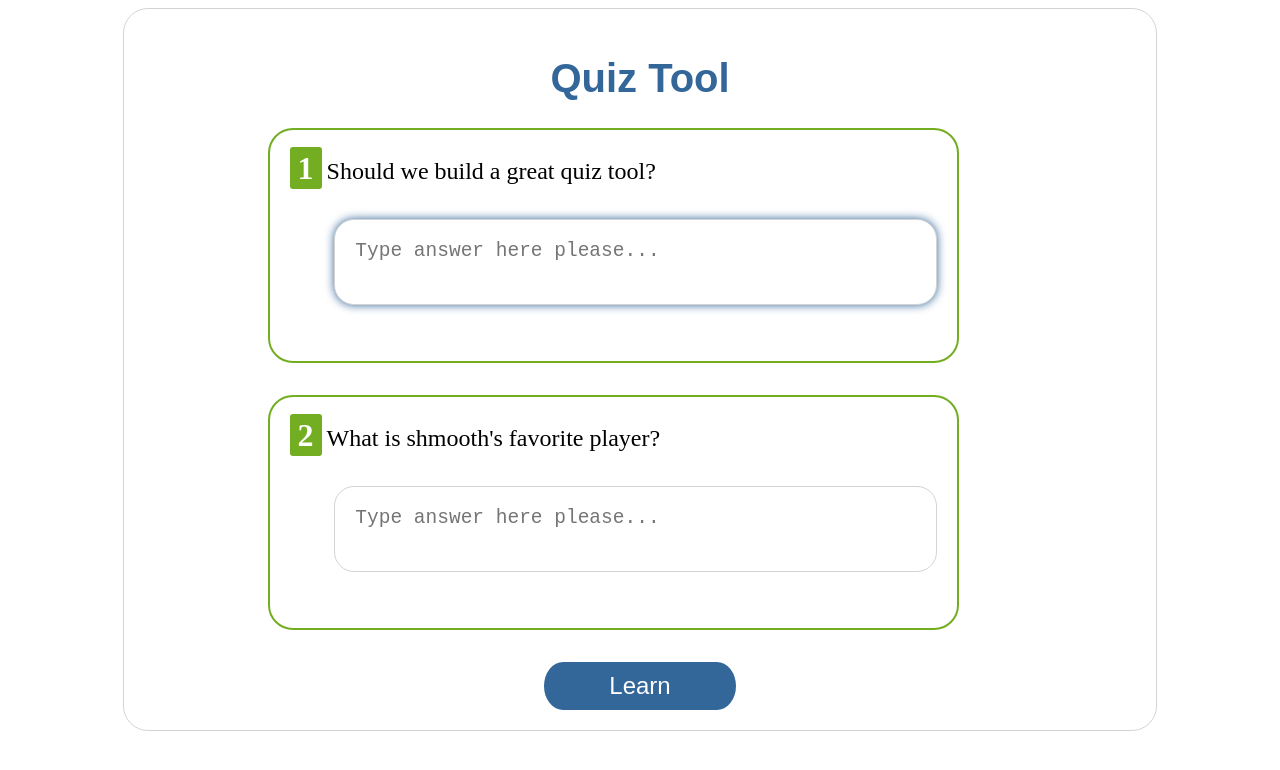
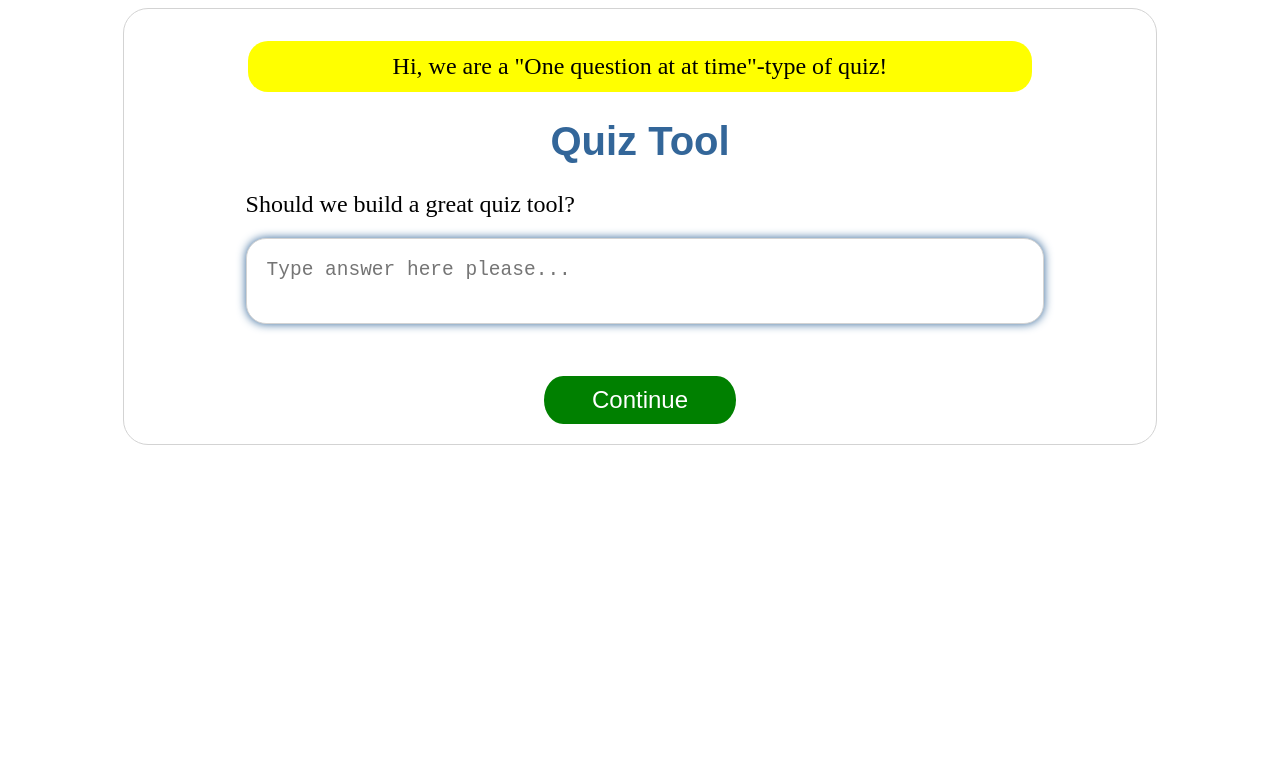
Before and after one commit to fourmajor/quiztool, an Angular app: page / in a window 1280 px wide. Shown: the top 770 px of the page. Built offline with nearby package versions, Linux system fonts and the light colour scheme.

Commit message:
added quiztype and removed <li> element from UI

```diff
--- a/src/app/app.component.css
+++ b/src/app/app.component.css
@@ -23,13 +23,14 @@ h1 {
 /* END FONT AWESOME CUSTOMIZATIONS */
 
 
-.left {
+.questionlist {
     text-align: left;
 }
 
 ol {
     border: 0px solid red;
     margin: 10 auto;
+	width: 100%;
 }
 
 .disabled {
@@ -132,7 +133,7 @@ button {
 }
 
 .custom-counter li {
-    counter-increment: step-counter;
+    /* counter-increment: step-counter; */
     border-radius: 25px;
     border: 2px solid #73AD21;
     padding: 20px;
@@ -143,7 +144,7 @@ button {
 }
 
 .custom-counter li::before {
-  content: counter(step-counter);
+  /* content: counter(step-counter); */
   margin-right: 5px;
   font-size: 2em;
   /* background-color: rgb(0,200,200); */
@@ -200,17 +201,53 @@ button {
 }
 
 .useranswer {
-    margin-left: 2.8em;
-    margin-top: 2em;
-    margin-bottom: 2em;
+	clear: both;
+    /*margin-left: 2.8em;*/
+	margin: 10px 0px 10px 0px;
+	padding: 10px 0px 0px 10px;
     font-size: 1em;
 }
 
+.questionanswer {
+	float: left;
+}
+
+.questionheader {
+	border: 0px solid red;
+	overflow: auto;
+	/*position: relative;*/
+/*
+	width: 100%;
+	margin: 10px 0px 10px 0px;
+	padding: 10px;
+*/
+}
+
+.questionnumber {
+	/*background-color: #0000ff; */
+	background: lightgreen;
+	margin: 0px 10px 0px 0px;
+	padding: 0px 10px 0px 10px;
+    border-radius: 10px;
+	float: left;
+    font-size: 2.0em;
+	/*width: 10%;*/
+    border: 1px solid lightgrey;
+}
+
+.questiontitle {
+	vertical-align: middle;
+	padding: 0px 5px 0px 5px;
+	margin: 5px 5px 5px 5px;
+	/*float: left;*/
+    font-size: 1.5em;
+    border: 0px solid lightgray;
+}
 
 .question {
-    text-align: left;
-    font-size: 1.5em;
-    margin-bottom: 2em;
+	text-align: left;
+	border: 0px solid lightgrey;
+    margin-bottom: 3em;
 }
 
 
@@ -230,3 +267,11 @@ button {
     border: 0px solid red;
     padding: 10px;
 }
+
+.highlight {
+    border-radius: 20px;
+	background: yellow;
+	margin: 0.5em;
+	padding: 0.5em;
+	font-size: 1.5em;
+}
--- a/src/app/app.component.html
+++ b/src/app/app.component.html
@@ -1,23 +1,25 @@
-
 <div class="centering-container">
-
 <div layout="row" flex layout-align="center center">
 <div layout="column" layout-align="center">
+<div class="content">
 
 
-<div class="content">
+
+
+
+<div *ngIf="quiz.quiz_display_type==quiz.ALL_QUESTIONS_AT_ONCE">
+<div class="highlight">Hi, we are an "ALL ?s at once"-type of quiz!</div>
 
 <h1>
   {{title}}
 </h1>
 
-<!-- <h2>Questions:</h2> -->
-<!-- <ol class="questionanswerlist"> -->
-<ol class="custom-counter">
-	<li class="left" *ngFor="let question of quiz.questions; let firstQuestion=first;">
-		<span class="question">{{question.question}}</span>
-        <!-- Set focus on the first textarea. That is, the first question on the quiz/page. -->
-        <!-- Now we manage autofocus in component, so this [autofocus]="firstQuestion" is not longer needed -->
+	<div class="questionlist" *ngFor="let question of quiz.questions; let firstQuestion=first; let index=index;">
+		<div class="question">
+			<div class="questionheader">
+				<div class="questionnumber">{{index}}</div>
+				<div class="questiontitle">{{question.question}}</div>
+			</div>
 			<div class="useranswer">
 				<textarea   #focusThis
    	                 [(ngModel)]="question.useranswer"
@@ -27,17 +29,17 @@
    	                 class="textarea-default" rows="2" cols="80" placeholder="Type answer here please...">
 				</textarea>
 			</div>
-        <div [ngClass]="{'correct':question.wasCorrect(),'incorrect':!question.wasCorrect()}" style="" class="answer" [hidden]="!quiz.wasEvaluated">
+			<div [ngClass]="{'correct':question.wasCorrect(),'incorrect':!question.wasCorrect()}"
+				class="answer"
+				[hidden]="!quiz.wasEvaluated">
 				<i [ngClass]="{'fa-check-circle-o': question.wasCorrect(), 'fa-times-circle': !question.wasCorrect()}"
-                class="fa fa-3x" aria-hidden="true"></i>
-{{question.answer}}
+					class="fa fa-3x" aria-hidden="true"></i> {{question.answer}}
 			</div>
-	</li>
-</ol>
+		</div>
+	</div>
 
 
 <div *ngIf="quiz.wasEvaluated" class="quiz-done">{{quiz.quiz_done_status_message}}</div>
-
 <button [ngClass]="{'disabled-button':quiz.wasEvaluated}"
 		[disabled]="quiz.wasEvaluated"
 		[hidden]="quiz.wasEvaluated"
@@ -50,27 +52,59 @@
 		(click)="newQuiz();"
 		type="button" #continueButton
 		id="continueButton">Play Again</button>
+</div>
 
-<div *ngIf="selectedQuestion">
-	<h2>{{selectedQuestion.name}} details!</h2>
-	<div><label>id: </label>{{quiz.selectedQuestion.id}}</div>
-	<div>
-	    <label>question: </label>
-	    <input [(ngModel)]="selectedQuestion.question" placeholder="question"/>
+
+
+
+
+
+
+
+
+
+
+<div *ngIf="quiz.quiz_display_type==quiz.ONE_QUESTION_AT_A_TIME">
+
+<div class="highlight">Hi, we are a "One question at at time"-type of quiz!</div>
+
+<h1>
+  {{title}}
+</h1>
+
+<div class="question">
+		<span class="questiontitle">{{quiz.getCurrentQuestion().question}}</span>
+        <div class="useranswer">
+        <textarea   id="usernanswer" #focusThis
+                    [(ngModel)]="quiz.getCurrentQuestion().useranswer"
+                    [disabled]="quiz.wasEvaluated"
+   	                (keydown.enter)="quiz.evaluateThisQuestion($event);"
+                    [ngClass]="{'disabled': quiz.wasEvaluated}"
+                    class="textarea-default" rows="2" cols="80" placeholder="Type answer here please...">
+        </textarea>
         </div>
-	<div>
-	    <label>answer: </label>
-	    <input [(ngModel)]="selectedQuestion.answer" placeholder="answer"/>
-	</div>
-	<div>
-	    <label>useranswer: </label>
-	    <input [(ngModel)]="selectedQuestion.useranswer" placeholder="useranswer"/>
+        <div [ngClass]="{'correct':false,'incorrect':false}" style="" class="answer" [hidden]="!quiz.wasEvaluated">
+            <i [ngClass]="{'fa-check-circle-o': false, 'fa-times-circle': false}"
+                class="fa fa-3x" aria-hidden="true"></i>
+			{{quiz.getCurrentQuestion().answer}}
         </div>
 </div>
 
+
+<div *ngIf="quiz.wasEvaluated" class="quiz-done">{{quiz.quiz_done_status_message}}</div>
+
+<button [ngClass]=""
+		class="continue"
+		[hidden]="quiz.wasEvaluated"
+		(click)="quiz.evaluateThisQuestion();"
+		type="button" #continueButton
+		id="continueButton">Continue</button>
+
+</div> <!-- END of ALL_QUESTIONS_AT_ONCE type of quiz -->
+
+
+
 </div><!-- END 'content' -->
-
 </div>
 </div>
-
 </div><!-- END centering-container -->
--- a/src/app/app.component.ts
+++ b/src/app/app.component.ts
@@ -21,7 +21,9 @@ export class Question {
 	}
 }
 
+
 export class Quiz {
+	start: number = 50;
     // has the Quiz been evaluated and scored?
     wasEvaluated: boolean; // why not just set it here?
     questions: Question[]; // get the list of questions from statis data, or service/db, etc.
@@ -30,6 +32,66 @@ export class Quiz {
 	score_percentage: number;
 	passed: boolean; // did user pass the quiz?
 	quiz_done_status_message: String;
+	quiz_display_type: String;
+	question_index: number; // which question are we currently showing? 0-indexed
+
+	// doing this instead of using Enum b/c Typescript sucks
+	ALL_QUESTIONS_AT_ONCE:  String = "All Questions At Once";
+    ONE_QUESTION_AT_A_TIME: String = "One Question At A Time";
+
+	getQuestion(index: number = 0){
+		return this.questions[this.question_index];
+	}
+	getCurrentQuestion(){
+		return this.questions[this.question_index];
+	}
+
+	getNextQuestion(){
+		console.log("question_index: " + this.question_index);
+		console.log("question: " + this.questions[this.question_index].question);
+		console.log("\n\n");
+		//Question q = this.questions[++this.question_index];
+		//return q;
+		return "";
+		//return this.questions[++this.question_index];
+	}
+
+	/**
+    * What should the next action be? Provide another question, or score/evaluate the quiz?
+	*/
+	nextQuestion(){
+		return this.questions[++this.question_index];
+	}
+
+	evaluateThisQuestion(event){
+		if (this.question_index>= (this.questions.length - 1) ){
+			console.log('out of questions! evaluating quiz now.');
+			this.evaluate();
+		}
+		else{
+			this.nextQuestion();
+			console.log('We are evaluating this question...' + event);
+			event.stopPropagation();
+			return false;
+		}
+	}
+
+	/**
+     * Grab the next question, I guess.
+	 */
+	next(){
+		if (this.question_index>= (this.questions.length - 1) ){
+			console.log('out of questions! evaluating quiz now.');
+			this.evaluate();
+		} else {
+			console.log('here...');
+			this.getCurrentQuestion().useranswer='';
+			console.log('...'+this.getCurrentQuestion().useranswer+'...');
+			this.question_index = this.question_index + 1;
+			//console.log('...'+this.getCurrentQuestion().useranswer+'...');
+			this.getCurrentQuestion().useranswer='';
+		}
+	}
 
 	userPassed(){
 		if (this.score_percentage >= this.pass_percentage) {
@@ -39,6 +101,10 @@ export class Quiz {
 	}
 
     constructor() {
+		this.question_index = 0;
+		this.quiz_display_type = this.ONE_QUESTION_AT_A_TIME;
+		//this.quiz_display_type = this.ALL_QUESTIONS_AT_ONCE;
+
 		this.pass_percentage = 90; // % required to pass a quiz
 		this.score_percentage = 0; // use did not score anything yet, but we default to 0
 
@@ -103,11 +169,13 @@ export class Quiz {
     templateUrl: './app.component.html',
     //template:`<h2>Hello, world</h2>` ,
     styleUrls: ['./app.component.css'],
-	changeDetection: ChangeDetectionStrategy.OnPush,
+	changeDetection: ChangeDetectionStrategy.OnPush, // not sure if still needed; see setTimeout() hack
 })
 export class AppComponent {
     title: String = 'Quiz Tool';
-    quiz = new Quiz();
+    quiz: Quiz;
+
+	start: number = 50;
 
     @ViewChild('focusThis') focusThis;
     @ViewChild('continueButton') continueButton;
@@ -116,6 +184,9 @@ export class AppComponent {
     id:number=0;
 
  	constructor() {
+
+		this.quiz = new Quiz();
+
   	}
 
     newQuiz() {
```
Lines whose indentation alone changed are shown as unchanged.
